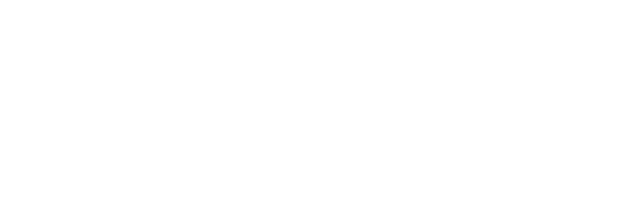
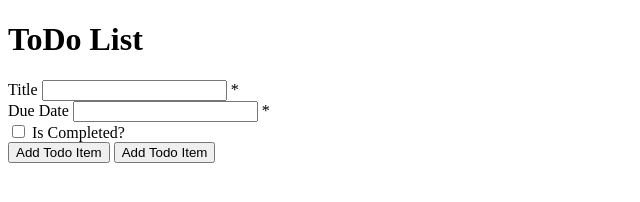
Before and after one commit to TungKimProgrammer/Fall-2022-CPW204-TodoListApp, a plain HTML site: page index.html in a window 1280 px wide. Shown: the whole page, without its empty margins (0-640 px from the left). Drawn offline with Linux system fonts and the light colour scheme.

Commit message:
created a form

```diff
--- a/index.html
+++ b/index.html
@@ -4,9 +4,26 @@
     <meta charset="UTF-8">
     <meta http-equiv="X-UA-Compatible" content="IE=edge">
     <meta name="viewport" content="width=device-width, initial-scale=1.0">
-    <title>Document</title>
+    <title>ToDo List App</title>
 </head>
 <body>
+    <h1>ToDo List</h1>
+    <label for="title">Title</label>
+    <input type="text" id="title">
+    <span>*</span>
+    <br>
+
+    <label for="due-date">Due Date</label>
+    <input type="text" id="due-date">
+    <span>*</span>
+    <br>
+
+    <input type="checkbox">
+    <label for="is-completed">Is Completed?</label>
+    <br>
+
+    <input type="button" value="Add Todo Item">
+    <button id="addButton" type="button" value="Add Todo Item">Add Todo Item</button>
 
 </body>
 </html>
```
